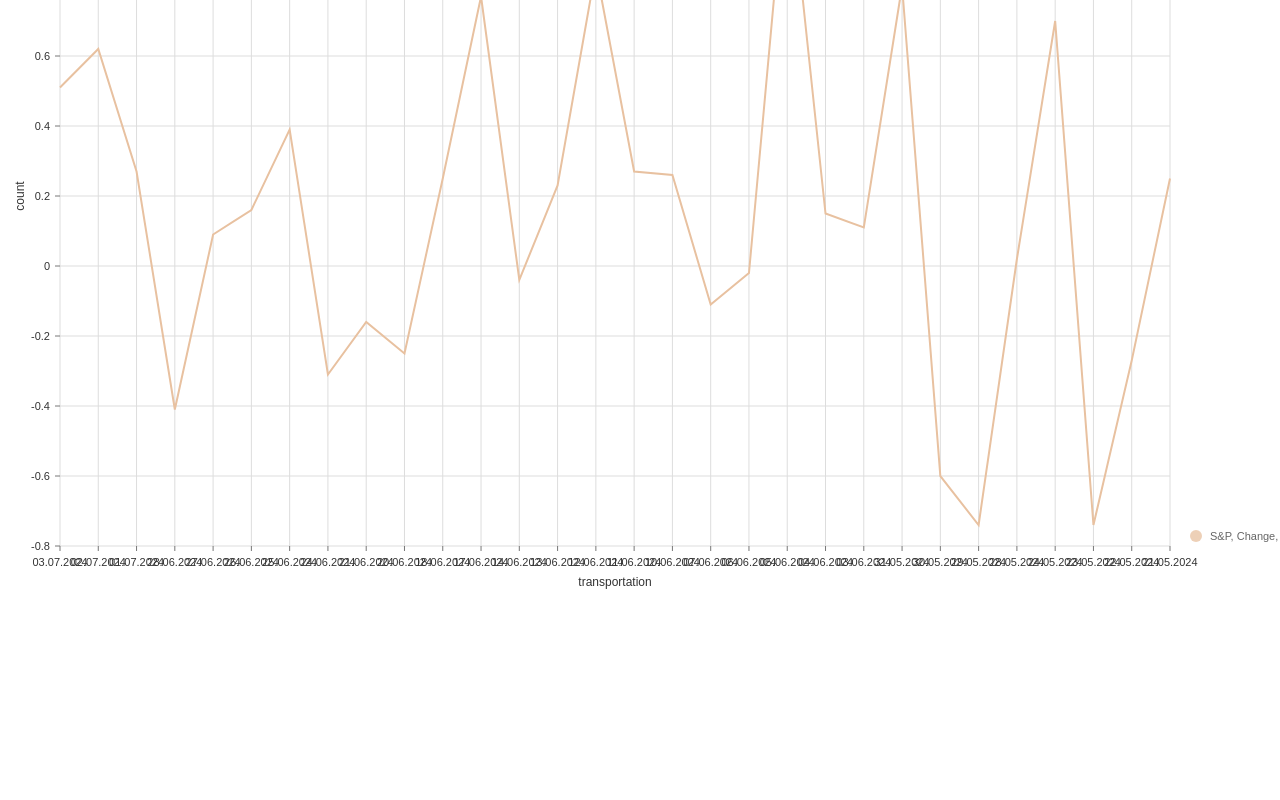
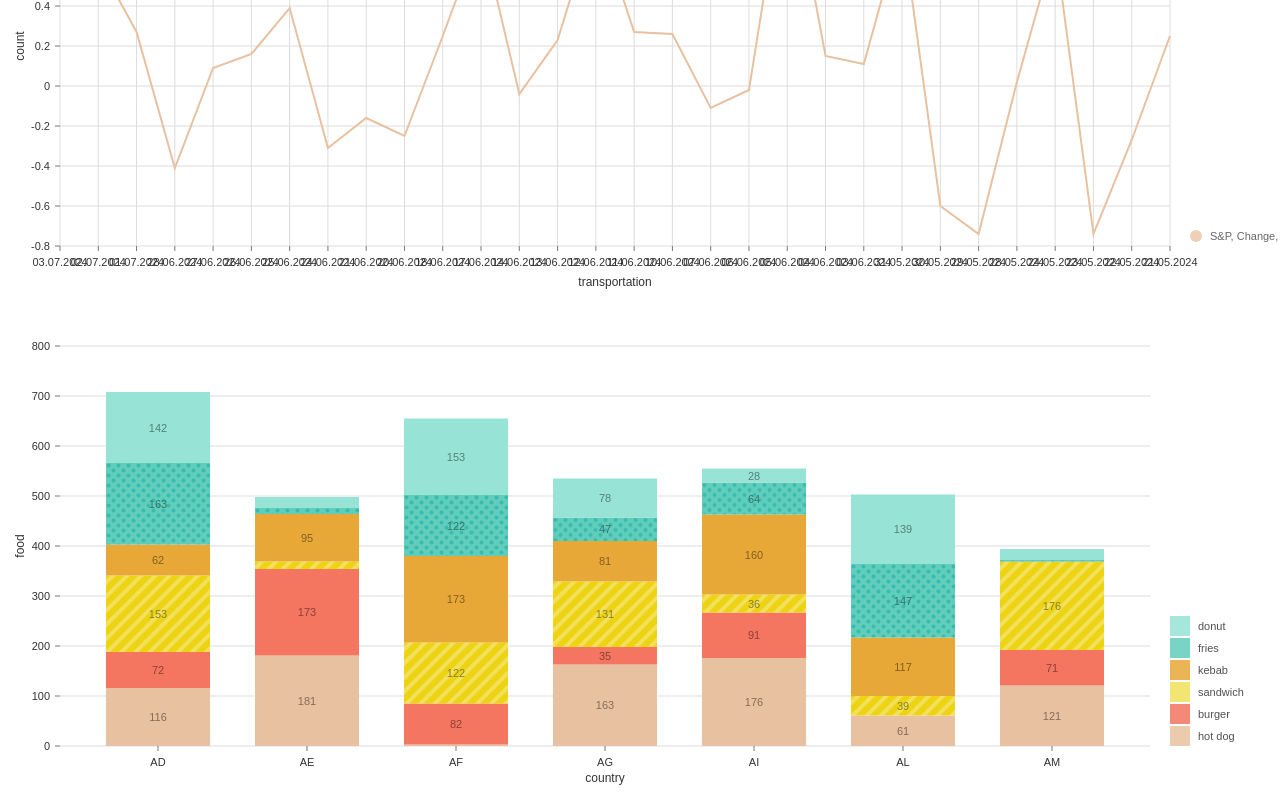
Before and after one commit to VasyaSmolyar/financility, a React (Create React App) app: page / in a window 1280 px wide. Shown: the part 286-1086 px from the top of the page. Before the commit the page ends 886 px from the top, so only its background shows below. Built offline with nearby package versions, Linux system fonts and the light colour scheme.

Commit message:
feat: bar chat

```diff
--- a/package.json
+++ b/package.json
@@ -3,6 +3,7 @@
   "version": "0.1.0",
   "private": true,
   "dependencies": {
+    "@nivo/bar": "^0.87.0",
     "@nivo/line": "^0.87.0",
     "@testing-library/jest-dom": "^5.17.0",
     "@testing-library/react": "^13.4.0",
--- a/src/App.js
+++ b/src/App.js
@@ -1,5 +1,6 @@
 import React, { useEffect } from "react";
 import MyResponsiveLine, { getSP500, getData } from "./component/chart/line";
+import MyResponsiveBar, { initialData } from "./component/chart/bar";
 import { parsePercentageString } from './util/num';
 
 function App() {
@@ -27,6 +28,7 @@ function App() {
       {data && (
         <MyResponsiveLine data={data} />
       )}
+      <MyResponsiveBar data={initialData} />
     </div>
   );
 }
--- /dev/null
+++ b/src/component/chart/bar/bar.js
@@ -0,0 +1,126 @@
+import { ResponsiveBar } from '@nivo/bar'
+
+const MyResponsiveBar = ({ data }) => (
+    <div style={{ height: '500px'}}>
+        <ResponsiveBar
+            data={data}
+            keys={[
+                'hot dog',
+                'burger',
+                'sandwich',
+                'kebab',
+                'fries',
+                'donut'
+            ]}
+            indexBy="country"
+            margin={{ top: 50, right: 130, bottom: 50, left: 60 }}
+            padding={0.3}
+            valueScale={{ type: 'linear' }}
+            indexScale={{ type: 'band', round: true }}
+            colors={{ scheme: 'nivo' }}
+            defs={[
+                {
+                    id: 'dots',
+                    type: 'patternDots',
+                    background: 'inherit',
+                    color: '#38bcb2',
+                    size: 4,
+                    padding: 1,
+                    stagger: true
+                },
+                {
+                    id: 'lines',
+                    type: 'patternLines',
+                    background: 'inherit',
+                    color: '#eed312',
+                    rotation: -45,
+                    lineWidth: 6,
+                    spacing: 10
+                }
+            ]}
+            fill={[
+                {
+                    match: {
+                        id: 'fries'
+                    },
+                    id: 'dots'
+                },
+                {
+                    match: {
+                        id: 'sandwich'
+                    },
+                    id: 'lines'
+                }
+            ]}
+            borderColor={{
+                from: 'color',
+                modifiers: [
+                    [
+                        'darker',
+                        1.6
+                    ]
+                ]
+            }}
+            axisTop={null}
+            axisRight={null}
+            axisBottom={{
+                tickSize: 5,
+                tickPadding: 5,
+                tickRotation: 0,
+                legend: 'country',
+                legendPosition: 'middle',
+                legendOffset: 32,
+                truncateTickAt: 0
+            }}
+            axisLeft={{
+                tickSize: 5,
+                tickPadding: 5,
+                tickRotation: 0,
+                legend: 'food',
+                legendPosition: 'middle',
+                legendOffset: -40,
+                truncateTickAt: 0
+            }}
+            labelSkipWidth={12}
+            labelSkipHeight={12}
+            labelTextColor={{
+                from: 'color',
+                modifiers: [
+                    [
+                        'darker',
+                        1.6
+                    ]
+                ]
+            }}
+            legends={[
+                {
+                    dataFrom: 'keys',
+                    anchor: 'bottom-right',
+                    direction: 'column',
+                    justify: false,
+                    translateX: 120,
+                    translateY: 0,
+                    itemsSpacing: 2,
+                    itemWidth: 100,
+                    itemHeight: 20,
+                    itemDirection: 'left-to-right',
+                    itemOpacity: 0.85,
+                    symbolSize: 20,
+                    effects: [
+                        {
+                            on: 'hover',
+                            style: {
+                                itemOpacity: 1
+                            }
+                        }
+                    ]
+                }
+            ]}
+            role="application"
+            ariaLabel="Nivo bar chart demo"
+            barAriaLabel={e=>e.id+": "+e.formattedValue+" in country: "+e.indexValue}
+        />
+    </div>
+)
+
+export default MyResponsiveBar;
--- /dev/null
+++ b/src/component/chart/bar/data.js
@@ -0,0 +1,109 @@
+const initialData = [
+    {
+      "country": "AD",
+      "hot dog": 116,
+      "hot dogColor": "hsl(119, 70%, 50%)",
+      "burger": 72,
+      "burgerColor": "hsl(61, 70%, 50%)",
+      "sandwich": 153,
+      "sandwichColor": "hsl(119, 70%, 50%)",
+      "kebab": 62,
+      "kebabColor": "hsl(324, 70%, 50%)",
+      "fries": 163,
+      "friesColor": "hsl(66, 70%, 50%)",
+      "donut": 142,
+      "donutColor": "hsl(174, 70%, 50%)"
+    },
+    {
+      "country": "AE",
+      "hot dog": 181,
+      "hot dogColor": "hsl(95, 70%, 50%)",
+      "burger": 173,
+      "burgerColor": "hsl(29, 70%, 50%)",
+      "sandwich": 15,
+      "sandwichColor": "hsl(352, 70%, 50%)",
+      "kebab": 95,
+      "kebabColor": "hsl(127, 70%, 50%)",
+      "fries": 12,
+      "friesColor": "hsl(5, 70%, 50%)",
+      "donut": 22,
+      "donutColor": "hsl(144, 70%, 50%)"
+    },
+    {
+      "country": "AF",
+      "hot dog": 3,
+      "hot dogColor": "hsl(36, 70%, 50%)",
+      "burger": 82,
+      "burgerColor": "hsl(237, 70%, 50%)",
+      "sandwich": 122,
+      "sandwichColor": "hsl(182, 70%, 50%)",
+      "kebab": 173,
+      "kebabColor": "hsl(168, 70%, 50%)",
+      "fries": 122,
+      "friesColor": "hsl(72, 70%, 50%)",
+      "donut": 153,
+      "donutColor": "hsl(13, 70%, 50%)"
+    },
+    {
+      "country": "AG",
+      "hot dog": 163,
+      "hot dogColor": "hsl(188, 70%, 50%)",
+      "burger": 35,
+      "burgerColor": "hsl(16, 70%, 50%)",
+      "sandwich": 131,
+      "sandwichColor": "hsl(83, 70%, 50%)",
+      "kebab": 81,
+      "kebabColor": "hsl(262, 70%, 50%)",
+      "fries": 47,
+      "friesColor": "hsl(49, 70%, 50%)",
+      "donut": 78,
+      "donutColor": "hsl(307, 70%, 50%)"
+    },
+    {
+      "country": "AI",
+      "hot dog": 176,
+      "hot dogColor": "hsl(181, 70%, 50%)",
+      "burger": 91,
+      "burgerColor": "hsl(84, 70%, 50%)",
+      "sandwich": 36,
+      "sandwichColor": "hsl(222, 70%, 50%)",
+      "kebab": 160,
+      "kebabColor": "hsl(308, 70%, 50%)",
+      "fries": 64,
+      "friesColor": "hsl(91, 70%, 50%)",
+      "donut": 28,
+      "donutColor": "hsl(86, 70%, 50%)"
+    },
+    {
+      "country": "AL",
+      "hot dog": 61,
+      "hot dogColor": "hsl(191, 70%, 50%)",
+      "burger": 0,
+      "burgerColor": "hsl(262, 70%, 50%)",
+      "sandwich": 39,
+      "sandwichColor": "hsl(334, 70%, 50%)",
+      "kebab": 117,
+      "kebabColor": "hsl(245, 70%, 50%)",
+      "fries": 147,
+      "friesColor": "hsl(344, 70%, 50%)",
+      "donut": 139,
+      "donutColor": "hsl(302, 70%, 50%)"
+    },
+    {
+      "country": "AM",
+      "hot dog": 121,
+      "hot dogColor": "hsl(1, 70%, 50%)",
+      "burger": 71,
+      "burgerColor": "hsl(234, 70%, 50%)",
+      "sandwich": 176,
+      "sandwichColor": "hsl(21, 70%, 50%)",
+      "kebab": 1,
+      "kebabColor": "hsl(350, 70%, 50%)",
+      "fries": 3,
+      "friesColor": "hsl(25, 70%, 50%)",
+      "donut": 22,
+      "donutColor": "hsl(164, 70%, 50%)"
+    }
+];
+
+export { initialData };
--- /dev/null
+++ b/src/component/chart/bar/index.js
@@ -0,0 +1,6 @@
+import MyResponsiveBar from './bar';
+import { initialData } from "./data";
+
+export { initialData };
+
+export default MyResponsiveBar;
--- a/src/component/chart/line/line.js
+++ b/src/component/chart/line/line.js
@@ -1,7 +1,7 @@
 import { ResponsiveLine } from '@nivo/line'
 
 const MyResponsiveLine = ({ data }) => (
-    <div style={{ height: '800px' }}>
+    <div style={{ height: '500px'}}>
         <ResponsiveLine
             data={data}
             margin={{ top: 50, right: 110, bottom: 50, left: 60 }}
```
Also changed, not shown: 1 other file (tests, documents, lock files or other folders).
